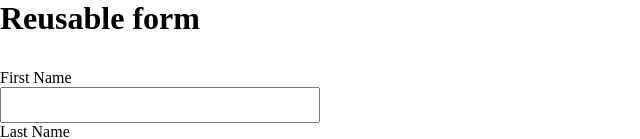
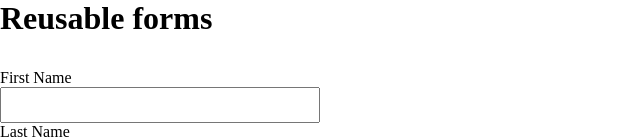
Before and after one commit to Danylo-tk/sample-projects, a React (Vite) app in the folder formik-test/: page / in a window 1280 px wide. Shown: the top 139 px of the page, without its empty margins (0-640 px from the left). Built offline with nearby package versions, Linux system fonts and the light colour scheme.

Commit message:
test commit

```diff
--- a/formik-test/src/App.tsx
+++ b/formik-test/src/App.tsx
@@ -5,7 +5,7 @@ import StandartForm from "./components/StandartForm";
 function App() {
   return (
     <>
-      <h1>Reusable form</h1>
+      <h1>Reusable forms</h1>
       <ReusableForm />
       <h1>Basic form</h1>
       <BasicForm />
```
